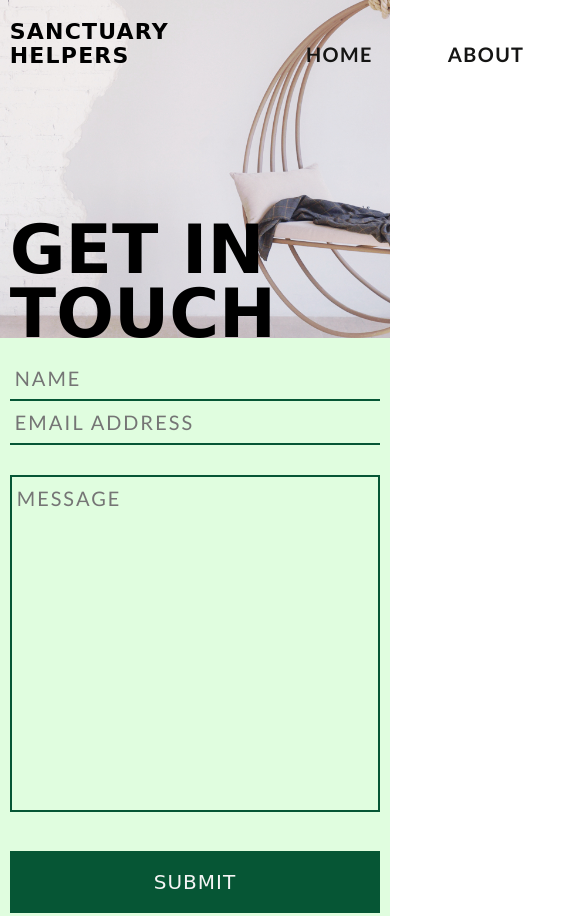
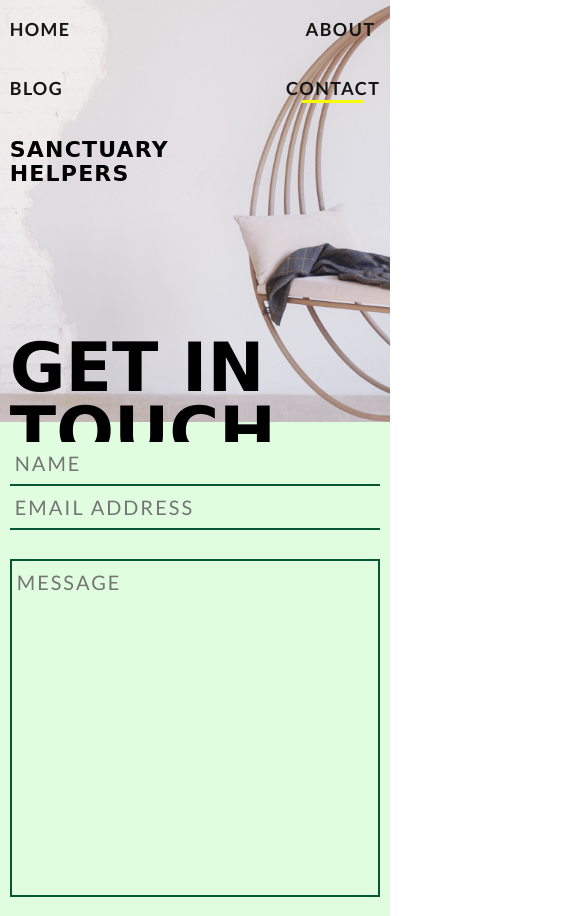
Before and after one commit to parradaniela/daniela-parra-project-1, a plain HTML site: page contact.html in a window 390 px wide. Shown: the top 916 px of the page, 585 px wide, since content can reach past the window. Drawn offline with Linux system fonts and the light colour scheme; a web font is replaced by a local one.

Commit message:
Media queries for global navigation

```diff
--- a/styles/sass/partials/global/_global.scss
+++ b/styles/sass/partials/global/_global.scss
@@ -49,6 +49,10 @@ p {
 
 textarea {
     resize: none;
+}
+
+#toggle {
+    display: none;
 }
 
 // Global classes
--- a/styles/sass/partials/global/_media.scss
+++ b/styles/sass/partials/global/_media.scss
@@ -73,9 +73,16 @@
 }
 
 @media (max-width: 1215px) {
+    // Global nav
+    .global-header-nav {
+        margin-top: 25px;
+
+        a {
+            padding: 15px;
+        }
+    }
+
     // Home page header
-
-    // TODO: The nav starts to break here - convert to button or reduce space between each anchor?
 
     .home-header .rel-container .home-header-img{
         bottom: -30px;
@@ -203,6 +210,11 @@
 }
 
 @media (max-width: 1120px) {
+    // Global nav
+    .global-header-nav li:not(:last-child) {
+        margin-right: 5px;
+    }
+
     // Home page header
 
     .home-header {
@@ -223,7 +235,18 @@
     }
 }
 
-@media (max-width: 1024px) {
+@media (max-width: 1030px) {
+    // Global nav
+    .global-header {
+        flex-direction: column-reverse;
+        justify-content: flex-end;
+
+        &-nav {
+            justify-content: space-between;
+            margin: 0;
+        }
+    }
+
     // Home page About section
     .about-flex {
         flex-direction: column-reverse;
@@ -325,11 +348,6 @@
         }
     }
 
-    // Contact page header
-    .contact-header {
-        height: 40vh;
-    }
-
     // Contact page form
     .contact-form {
         padding: 30px;
@@ -373,6 +391,11 @@
             margin-top: 20px;
         }
     }
+
+    // Contact page header
+    .contact-header {
+        height: 50vh;
+    }
 }
 
 @media (max-width: 700px) {
@@ -415,9 +438,17 @@
         line-height: 5rem;
     }
 
+    a,
+    p {
+        font-size: 1.8rem;
+    }
+
     .fa-solid {
         font-size: 2rem;
     }
+
+    // Global header
+
 
     // Home page header
     .home-header {
@@ -444,6 +475,20 @@
 }
 
 @media (max-width: 494px) {
+    // Global nav
+
+    .global-header-nav a {
+        padding: 15px;
+
+        &:first-child {
+            padding-left: 0;
+        }
+
+        &:last-child {
+            padding-right: 0;
+        }
+    }
+
     // Blog page header
     .blog-header {
         background-position: 35%;
@@ -472,6 +517,29 @@
         width: 95%;
     }
 
+    // Global nav
+    .global-header-nav {
+        flex-wrap: wrap;
+
+        li {
+            flex-basis: 45%;
+
+            &:nth-child(odd) {
+                text-align: left;
+            }
+
+            &:nth-child(even) {
+                text-align: right;
+            }
+        }
+    }
+
+
+    // Home page header
+    .home-header {
+        text-align: center;
+    }
+
 
     //Contact page form
     .contact-form {
```
Also changed, not shown: styles/styles.css.
